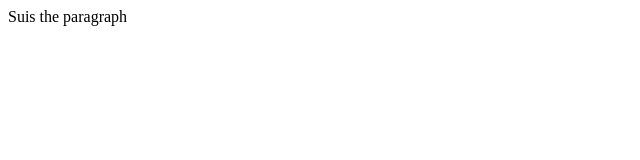
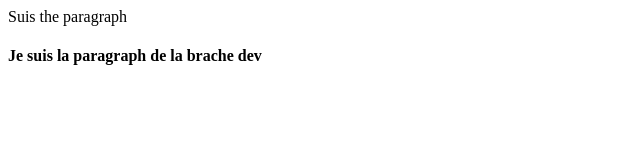
Before and after one commit to viamarinha/Git_huForBegginers, a plain HTML site: page newPackage/index.html in a window 1280 px wide. Shown: the whole page, without its empty margins (0-640 px from the left). Drawn offline with Linux system fonts and the light colour scheme.

Commit message:
add paragraph to a new branch

```diff
--- a/newPackage/index.html
+++ b/newPackage/index.html
@@ -4,5 +4,5 @@
 <p>Suis the paragraph </p>
 </body>
 
-
+<h4>Je suis la paragraph de la brache dev</h4>
 </html>
```
